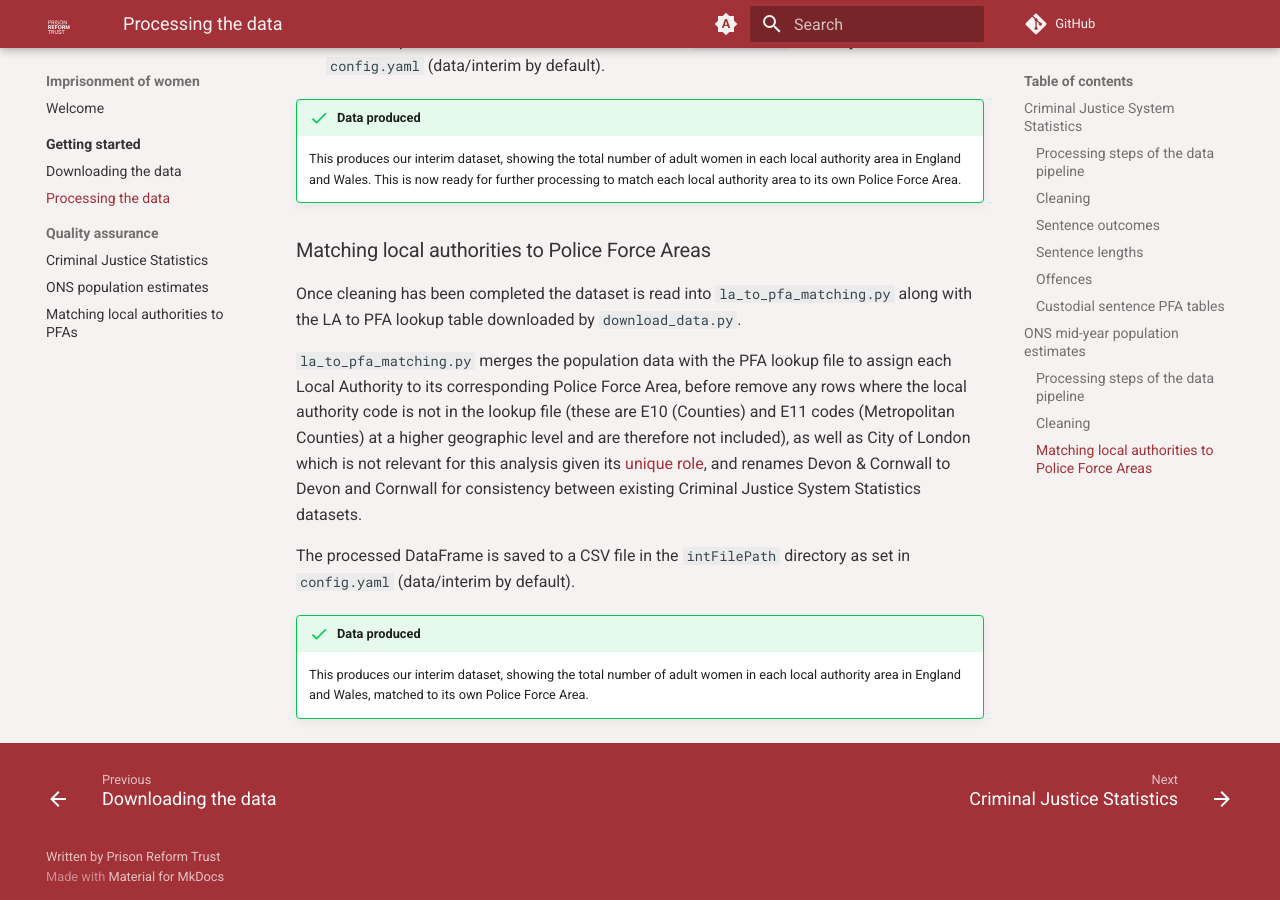
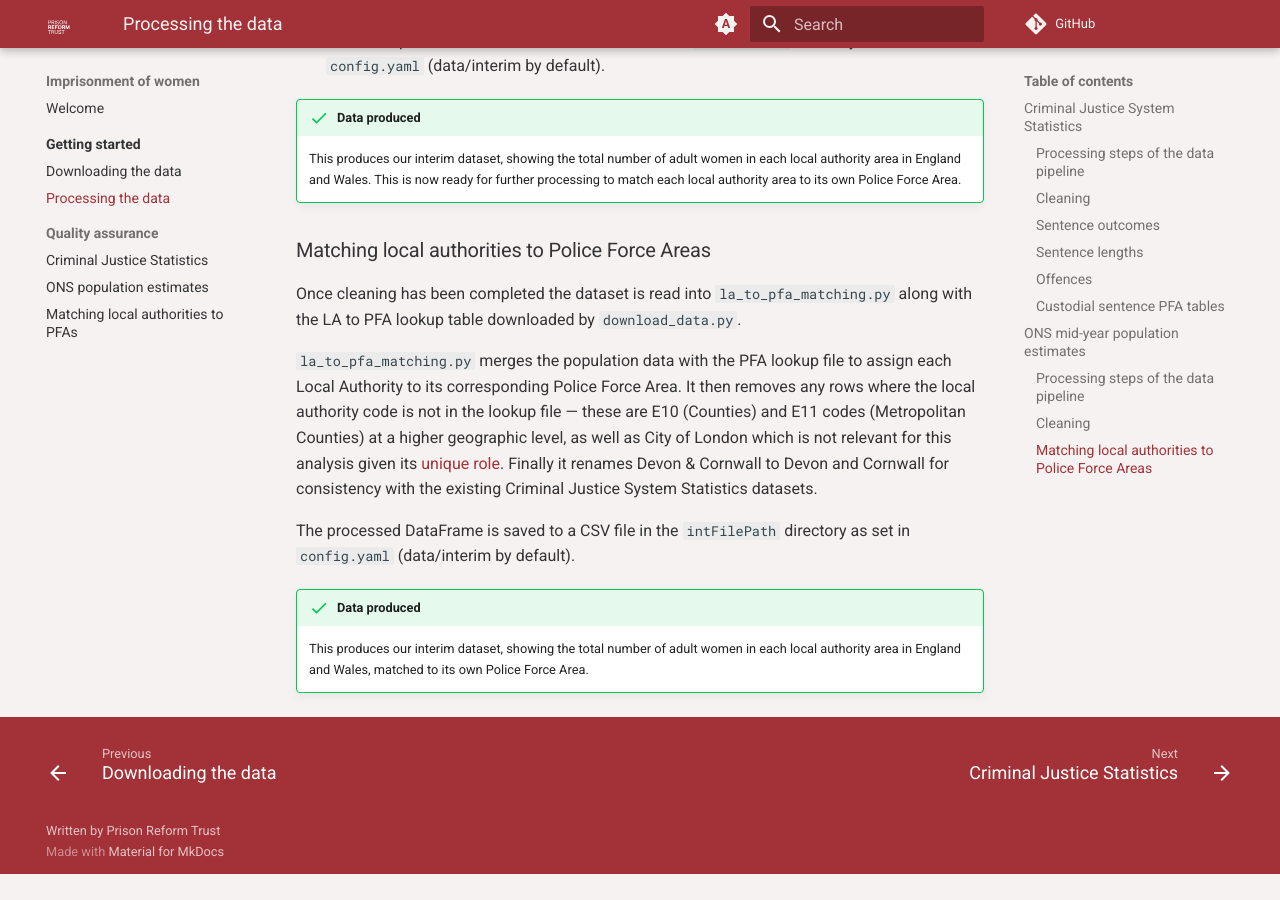
Before and after one commit to Prison-Reform-Trust/womens-imprisonment-PFA, an MkDocs documentation site: the page built from docs/getting-started/processing-the-data.md, in a window 1280 px wide and 900 px high, scrolled down 4459 px. Built offline with MkDocs 1.6.1 and Material for MkDocs 9.7.7, drawn with Linux system fonts in a browser that asks for light colours; comment, search, counter and statistics services are not loaded; after the commit the page ends 5333 px from its top, so only the background shows below that.

Commit message:
fix: improve clarity and consistency in local authority matching description

```diff
--- a/docs/getting-started/processing-the-data.md
+++ b/docs/getting-started/processing-the-data.md
@@ -127,7 +127,7 @@ The script loads the ONS population data from the raw data directory, which was
 ### Matching local authorities to Police Force Areas
 Once cleaning has been completed the dataset is read into `la_to_pfa_matching.py` along with the LA to PFA lookup table downloaded by `download_data.py`.
 
-`la_to_pfa_matching.py` merges the population data with the PFA lookup file to assign each Local Authority to its corresponding Police Force Area, before remove any rows where the local authority code is not in the lookup file (these are E10 (Counties) and E11 codes (Metropolitan Counties) at a higher geographic level and are therefore not included), as well as City of London which is not relevant for this analysis given its [unique role](https://www.cityoflondon.police.uk/police-forces/city-of-london-police/areas/city-of-london/about-us/about-us/structure/), and renames Devon & Cornwall to Devon and Cornwall for consistency between existing Criminal Justice System Statistics datasets.
+`la_to_pfa_matching.py` merges the population data with the PFA lookup file to assign each Local Authority to its corresponding Police Force Area. It then removes any rows where the local authority code is not in the lookup file — these are E10 (Counties) and E11 codes (Metropolitan Counties) at a higher geographic level, as well as City of London which is not relevant for this analysis given its [unique role](https://www.cityoflondon.police.uk/police-forces/city-of-london-police/areas/city-of-london/about-us/about-us/structure/). Finally it renames Devon & Cornwall to Devon and Cornwall for consistency with the existing Criminal Justice System Statistics datasets.
 
 The processed DataFrame is saved to a CSV file in the `intFilePath` directory as set in `config.yaml` (data/interim by default).
 
```
